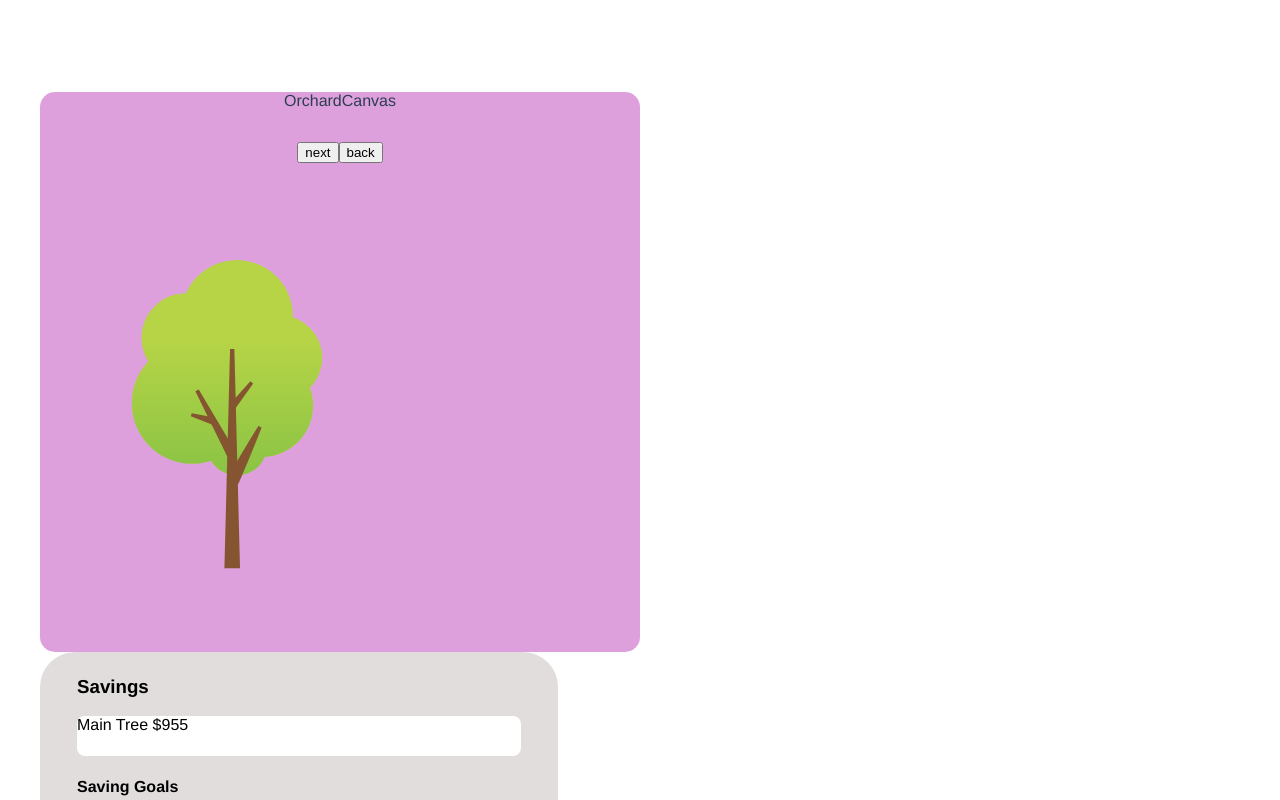
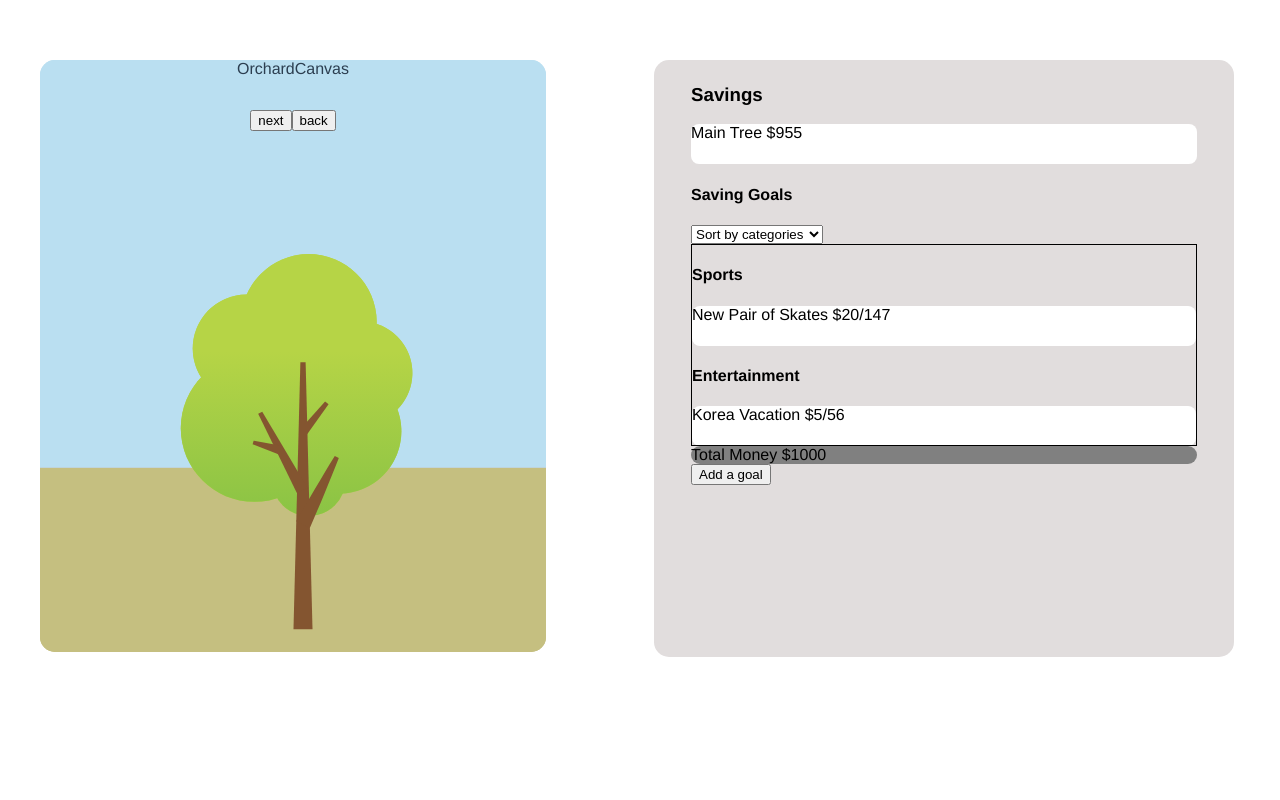
Before and after one commit to ldangyo/orcHERd, a Vue app: page / in a window 1280 px wide. Shown: the top 800 px of the page. Built offline with nearby package versions, Linux system fonts and the light colour scheme.

Commit message:
updated css

```diff
--- a/src/components/MainPage.vue
+++ b/src/components/MainPage.vue
@@ -1,8 +1,11 @@
 <template>
   <div class="MainPage">
-    <OrchardCanvas />
-    <!-- {{getSavingGoals}} -->
-    <SavingsCard />
+    <div class="orchard">
+      <OrchardCanvas />
+    </div>
+    <div class="savingsCard">
+      <SavingsCard />
+    </div>
   </div>
 </template>
 
@@ -15,7 +18,7 @@ export default {
   name: "MainPage",
   components: {
     OrchardCanvas,
-    SavingsCard,
+    SavingsCard
   },
   computed: {
     ...mapGetters(["getSavingGoals"]),
@@ -30,6 +33,16 @@ export default {
 <!-- Add "scoped" attribute to limit CSS to this component only -->
 <style scoped>
 .MainPage {
-  padding: 2rem;
+  display: flex;
+}
+.orchard {
+  width: 50%;
+  padding-left: 2rem;
+  padding-right: 6.75rem;
+}
+
+.savingsCard {
+  width: 50%;
+  padding-right: 7rem;
 }
 </style>
--- a/src/components/OrchardCanvas.vue
+++ b/src/components/OrchardCanvas.vue
@@ -1,4 +1,5 @@
 <template>
+  <div class="OrchardCanvas">
     <div class="OrchardCanvas">
       OrchardCanvas
       <div class="mainTree"></div>
@@ -10,6 +11,7 @@
       <!-- <div v-for="(goal, index) in getSavingGoals" :key="index">
       <div>{{ goal.name }}</div>-->
       <!-- </div> -->
+    </div>
   </div>
 </template>
 
@@ -62,9 +64,19 @@ export default {
 <!-- Add "scoped" attribute to limit CSS to this component only -->
 <style scoped>
 .OrchardCanvas {
-  width: 50%;
-  height: 35rem;
+  width: 100%;
+  height: 37rem;
   background-color: plum;
   border-radius: 15px;
+  background-image: url("../assets/BackGround/sky.svg");
+  background-size: cover;
+  background-repeat: no-repeat;
+  background-position: center center;
+}
+.OrchardCanvas .allTrees {
+  background-image: url("../assets/BackGround/all savings.svg");
+  background-size: cover;
+  background-repeat: no-repeat;
+  background-position: center center;
 }
 </style>
--- a/src/components/SavingsCard.vue
+++ b/src/components/SavingsCard.vue
@@ -1,9 +1,9 @@
 <!-- Add "scoped" attribute to limit CSS to this component only -->
 <style scoped>
 .Card {
-  width: 37%;
-  height: 430px;
-  border-radius: 35px;
+  width: 100%;
+  height: 100%;
+  border-radius: 15px;
   background-color: #e1dddd;
   color: #000000;
   text-align: left;
--- a/src/components/Trees/TreeGoal.vue
+++ b/src/components/Trees/TreeGoal.vue
@@ -27,7 +27,8 @@ export default {
 .TreeGoal {
   padding-top: 2rem;
 }
-/* .container {
-  position: absolute;
-} */
+.container {
+  display: flex;
+  justify-content: center;
+}
 </style>
--- a/src/components/Trees/TreeSVG.vue
+++ b/src/components/Trees/TreeSVG.vue
@@ -14,9 +14,7 @@ export default {
 <!-- Add "scoped" attribute to limit CSS to this component only -->
 <style scoped>
 .TreeSVG {
-  width: 23rem;
+  width: 28rem;
   position: absolute;
-  max-width: 100%;
-  max-height: 100%;
 }
 </style>
```
Also changed, not shown: src/assets/BackGround/all savings.svg (added), src/assets/BackGround/sky.svg (added). Lines whose indentation alone changed are shown as unchanged.
